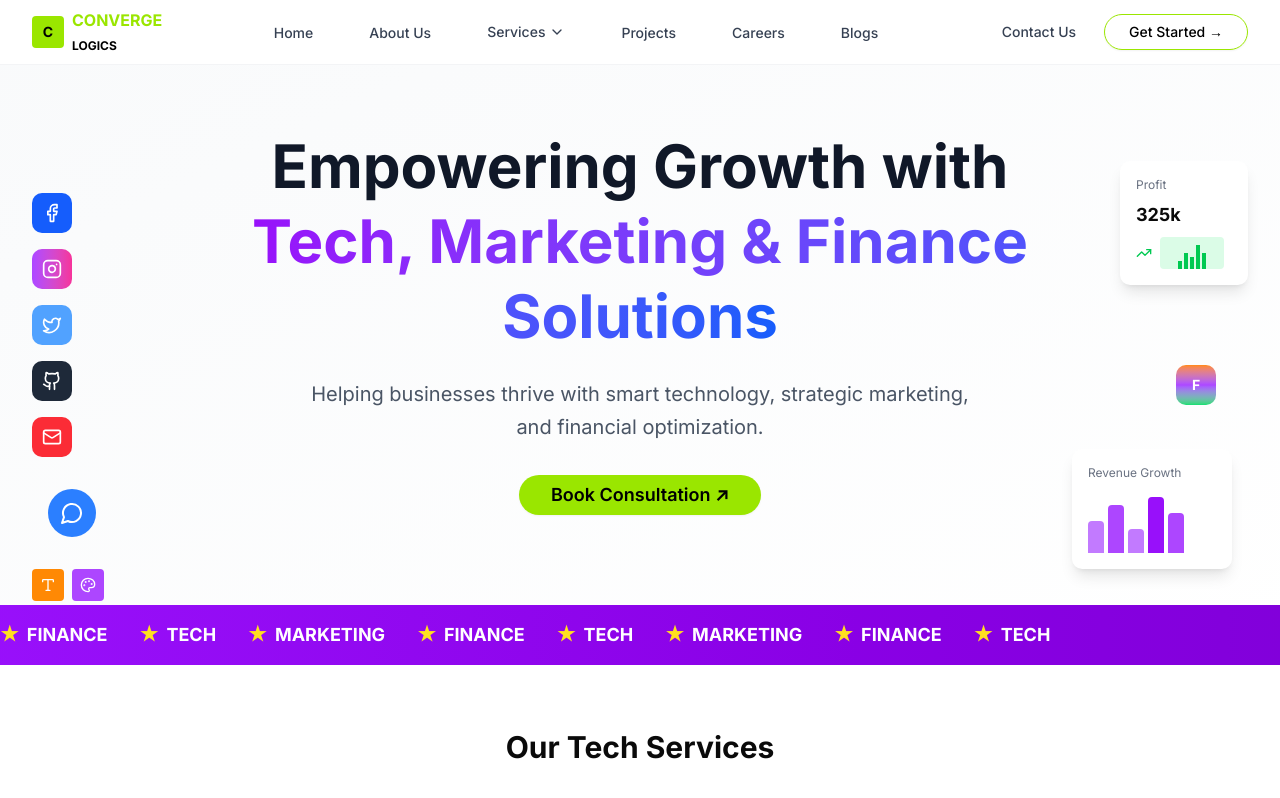
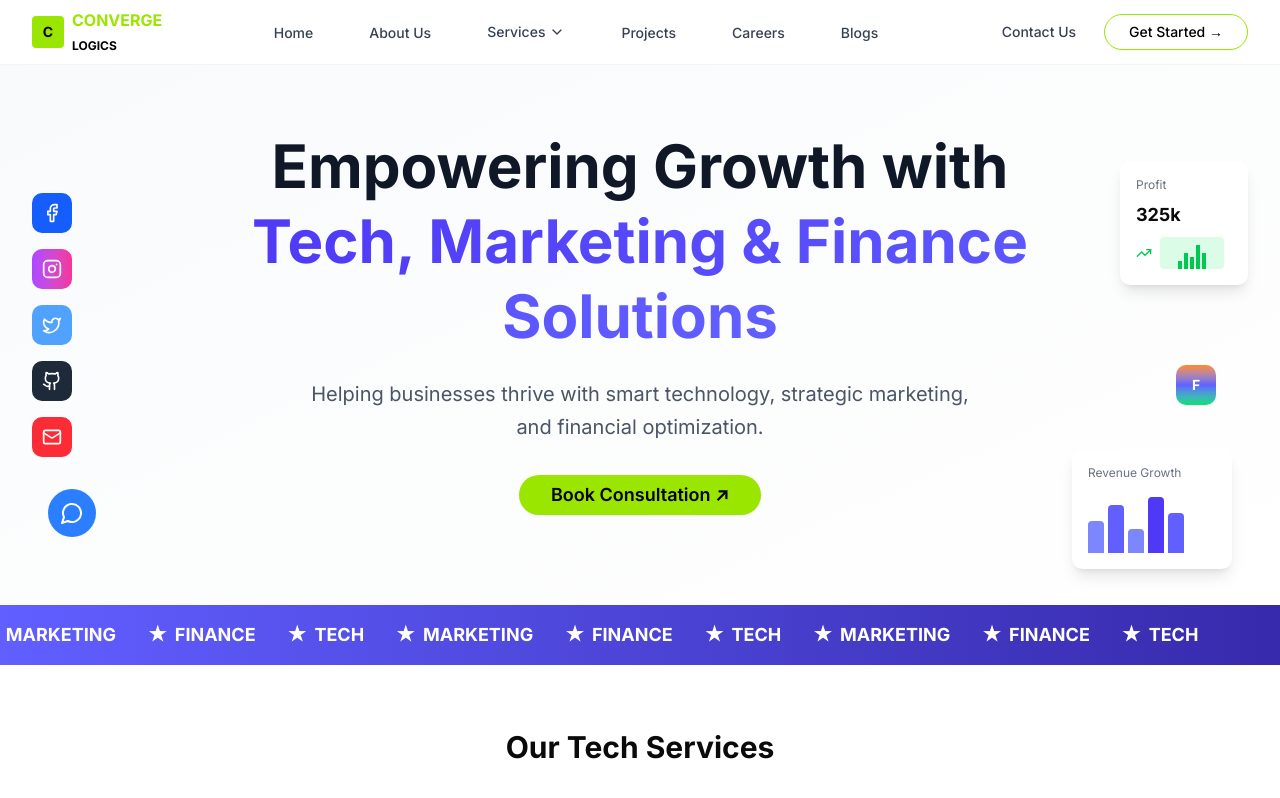
Before and after one commit to AliSherNadeem/converge-logics, a Next.js app: page /tech in a window 1280 px wide. Shown: the top 798 px of the page. Built offline with nearby package versions, Linux system fonts and the light colour scheme.

Commit message:
add custom scrolling animation to BusinessHero component and update gradient colors

```diff
--- a/src/app/globals.css
+++ b/src/app/globals.css
@@ -120,3 +120,17 @@
     @apply bg-background text-foreground;
   }
 }
+
+/* Custom animation for scrolling banner */
+@keyframes scroll {
+  0% {
+    transform: translateX(0);
+  }
+  100% {
+    transform: translateX(-50%);
+  }
+}
+
+.animate-scroll {
+  animation: scroll 20s linear infinite;
+}
--- a/src/components/shared/BusinessHero.jsx
+++ b/src/components/shared/BusinessHero.jsx
@@ -37,15 +37,6 @@ export default function BusinessHero({
           </div>
         </div>
 
-        {/* Design Tools - Left Bottom */}
-        <div className="absolute left-8 bottom-16 space-x-2 flex items-center">
-          <div className="w-8 h-8 bg-orange-400 rounded flex items-center justify-center">
-            <Type className="w-4 h-4 text-white" />
-          </div>
-          <div className="w-8 h-8 bg-purple-500 rounded flex items-center justify-center">
-            <Palette className="w-4 h-4 text-white" />
-          </div>
-        </div>
 
         {/* Charts - Right Side */}
         <div className="absolute right-8 top-24">
@@ -70,18 +61,18 @@ export default function BusinessHero({
           <div className="bg-white rounded-lg shadow-lg p-4 w-40">
             <div className="text-xs text-gray-500 mb-2">Revenue Growth</div>
             <div className="flex items-end space-x-1 h-16">
-              <div className="w-4 h-8 bg-purple-400 rounded-t"></div>
-              <div className="w-4 h-12 bg-purple-500 rounded-t"></div>
-              <div className="w-4 h-6 bg-purple-400 rounded-t"></div>
-              <div className="w-4 h-14 bg-purple-600 rounded-t"></div>
-              <div className="w-4 h-10 bg-purple-500 rounded-t"></div>
+              <div className="w-4 h-8 bg-indigo-400 rounded-t"></div>
+              <div className="w-4 h-12 bg-indigo-500 rounded-t"></div>
+              <div className="w-4 h-6 bg-indigo-400 rounded-t"></div>
+              <div className="w-4 h-14 bg-indigo-600 rounded-t"></div>
+              <div className="w-4 h-10 bg-indigo-500 rounded-t"></div>
             </div>
           </div>
         </div>
 
         {/* Figma Icon - Right */}
         <div className="absolute right-16 top-1/2">
-          <div className="w-10 h-10 bg-gradient-to-b from-orange-400 via-purple-500 to-green-400 rounded-lg flex items-center justify-center">
+          <div className="w-10 h-10 bg-gradient-to-b from-orange-400 via-indigo-500 to-green-400 rounded-lg flex items-center justify-center">
             <span className="text-white font-bold text-sm">F</span>
           </div>
         </div>
@@ -93,7 +84,7 @@ export default function BusinessHero({
           <h1 className="text-4xl md:text-5xl lg:text-6xl font-bold text-gray-900 leading-tight">
             {title}
             <br />
-            <span className="bg-gradient-to-r from-purple-600 to-blue-600 bg-clip-text text-transparent">
+            <span className="bg-gradient-to-r from-indigo-600 to-indigo-500 bg-clip-text text-transparent">
               {subtitle}
             </span>
           </h1>
@@ -112,39 +103,51 @@ export default function BusinessHero({
       </div>
 
       {/* Bottom Banner */}
-      <div className="absolute bottom-0 left-0 right-0 bg-gradient-to-r from-purple-600 to-purple-700 py-4 overflow-hidden">
+      <div className="absolute bottom-0 left-0 right-0 bg-gradient-to-r from-indigo-500 to-indigo-800 py-4 overflow-hidden">
         <div className="flex animate-scroll whitespace-nowrap">
-          <div className="flex items-center space-x-8 text-white font-bold text-lg">
+          <div className="flex justify-center items-center w-full space-x-8 text-white font-bold text-lg">
             <span className="flex items-center">
-              <span className="text-yellow-300 mr-2">★</span>
+              <span className=" mr-2">★</span>
               FINANCE
             </span>
             <span className="flex items-center">
-              <span className="text-yellow-300 mr-2">★</span>
+              <span className=" mr-2">★</span>
               TECH
             </span>
             <span className="flex items-center">
-              <span className="text-yellow-300 mr-2">★</span>
+              <span className=" mr-2">★</span>
               MARKETING
             </span>
             <span className="flex items-center">
-              <span className="text-yellow-300 mr-2">★</span>
+              <span className=" mr-2">★</span>
               FINANCE
             </span>
             <span className="flex items-center">
-              <span className="text-yellow-300 mr-2">★</span>
+              <span className=" mr-2">★</span>
               TECH
             </span>
             <span className="flex items-center">
-              <span className="text-yellow-300 mr-2">★</span>
+              <span className=" mr-2">★</span>
               MARKETING
             </span>
             <span className="flex items-center">
-              <span className="text-yellow-300 mr-2">★</span>
+              <span className=" mr-2">★</span>
               FINANCE
             </span>
             <span className="flex items-center">
-              <span className="text-yellow-300 mr-2">★</span>
+              <span className=" mr-2">★</span>
+              TECH
+            </span>
+              <span className="flex items-center">
+              <span className=" mr-2">★</span>
+              MARKETING
+            </span>
+            <span className="flex items-center">
+              <span className=" mr-2">★</span>
+              FINANCE
+            </span>
+            <span className="flex items-center">
+              <span className=" mr-2">★</span>
               TECH
             </span>
           </div>
```
